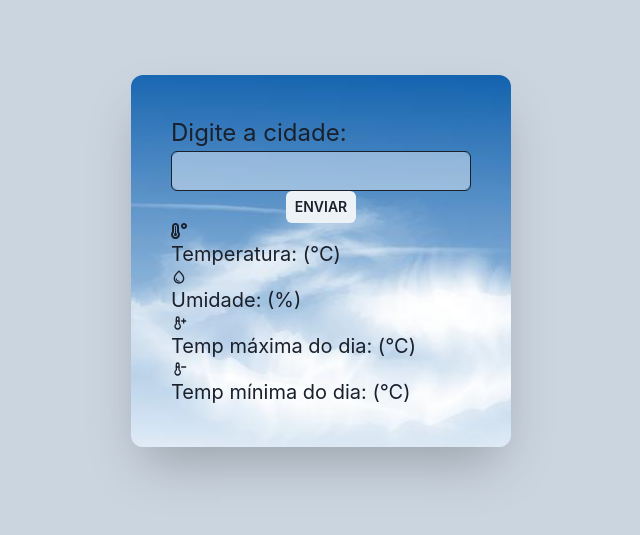
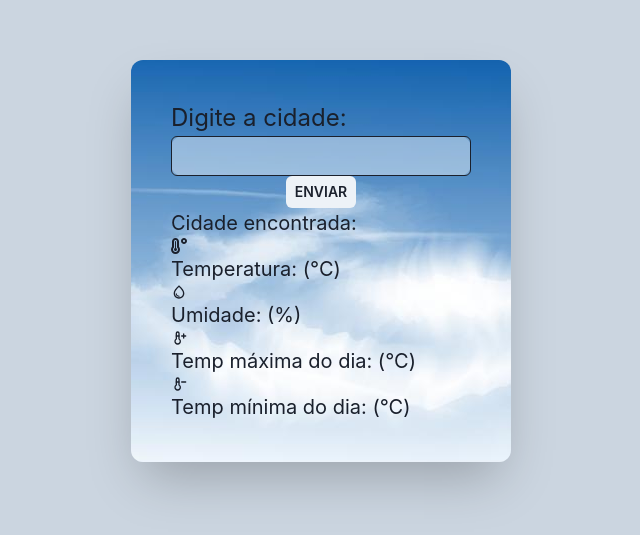
Before and after one commit to camille-policarpo/projetoCT, a Next.js app: page / in a window 1280 px wide. Shown: the part 139-674 px from the top of the page, without its empty margins (319-959 px from the left). Built offline with nearby package versions, Linux system fonts and the light colour scheme.

Commit message:
Falta tratar o pernilongo

```diff
--- a/src/pages/index.tsx
+++ b/src/pages/index.tsx
@@ -21,22 +21,27 @@ const Home: NextPage = () => {
   const [tMax, setTMax] = useState('');
   const [umi, setUmi] = useState('');
 
+  const [name, setName] = useState('');
+
   async function onSubmit(event: FormEvent){
     event.preventDefault();
     const res = await Coordenadas.get(`search?name=${texto}&count=1`)
-    const {latitude,longitude,timezone} = res.data.results[0]
+
+    const {latitude,longitude,timezone,name} = res.data.results[0]
+
+    setName(res.data.results[0].name)
+
     let newTimezone = timezone.replace ('/', '%2F');
-
+    console.log(name)
 
     const api = await Openmeteo.get(`forecast?latitude=${latitude}&longitude=${longitude}&hourly=temperature_2m,relativehumidity_2m&daily=temperature_2m_max,temperature_2m_min&timezone=${newTimezone}`) .then((data) => {
-      console.log(data.data)
+
       setTMax(data.data.daily.temperature_2m_max[0])
        setTMin (data.data.daily.temperature_2m_min[0])
        setUmi (data.data.hourly.relativehumidity_2m[0])
        setTemp (data.data.hourly.temperature_2m[0])
    }
   )
-
   }
 
   return (
@@ -55,6 +60,8 @@ const Home: NextPage = () => {
             <Button bgColor={'white.400'} type="submit" size={'sm'} width='70px' alignSelf={'center'}>ENVIAR</Button>
 
             <Flex alignItems='start' direction={'column'}>
+              <Text fontSize={'xl'} noOfLines={1}> Cidade encontrada: {name}</Text>
+
               <FaTemperatureHigh />   <Text fontSize={'xl'} noOfLines={1} color={''}> Temperatura: {temp} (°C)</Text>
               <MdOutlineWaterDrop />  <Text  fontSize={'xl'} noOfLines={1} color={''}> Umidade: {umi} (%)</Text>
               <TbTemperaturePlus />   <Text fontSize={'xl'} color={''}> Temp máxima do dia: {tMax} (°C)</Text>
```
